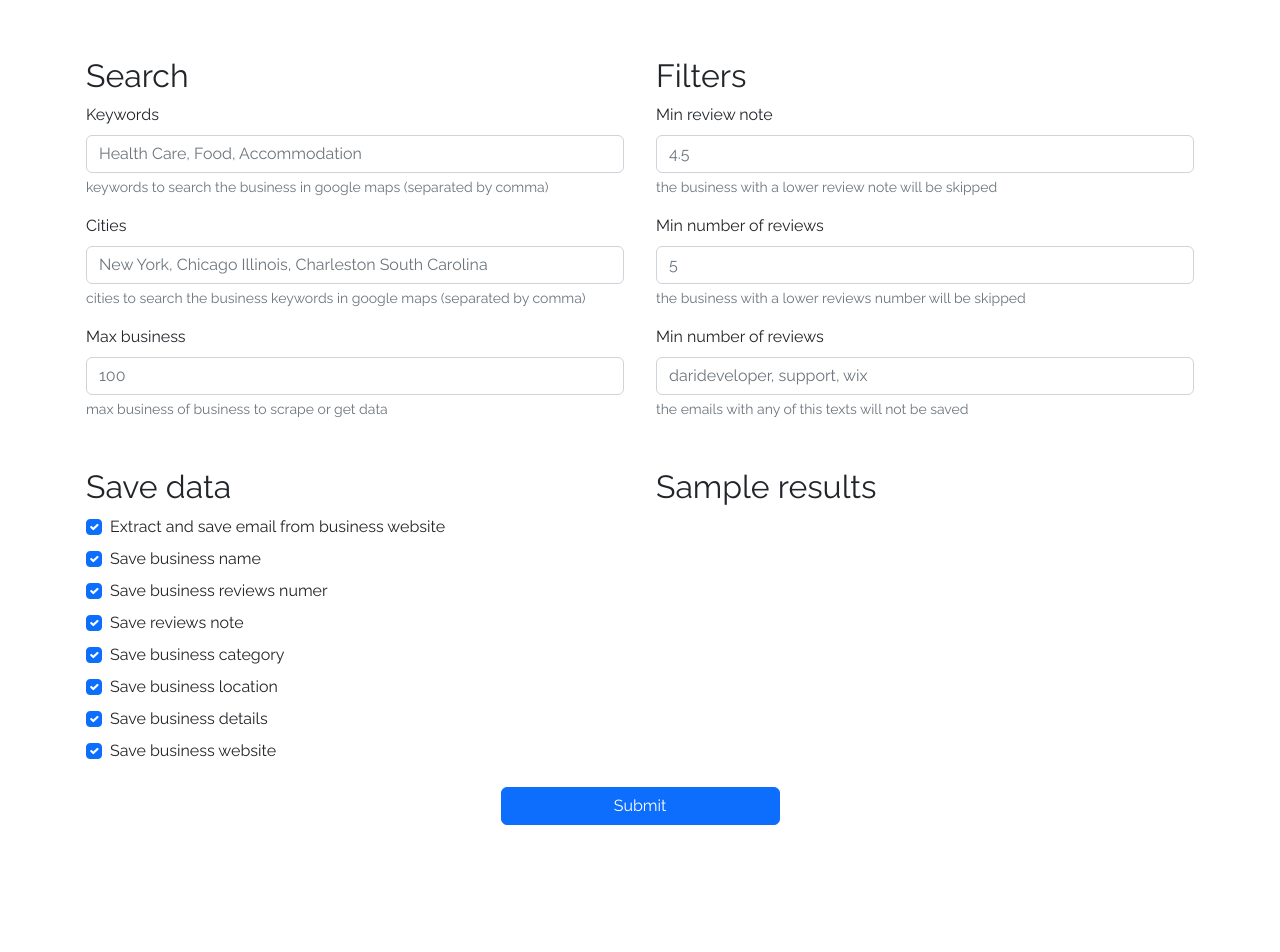
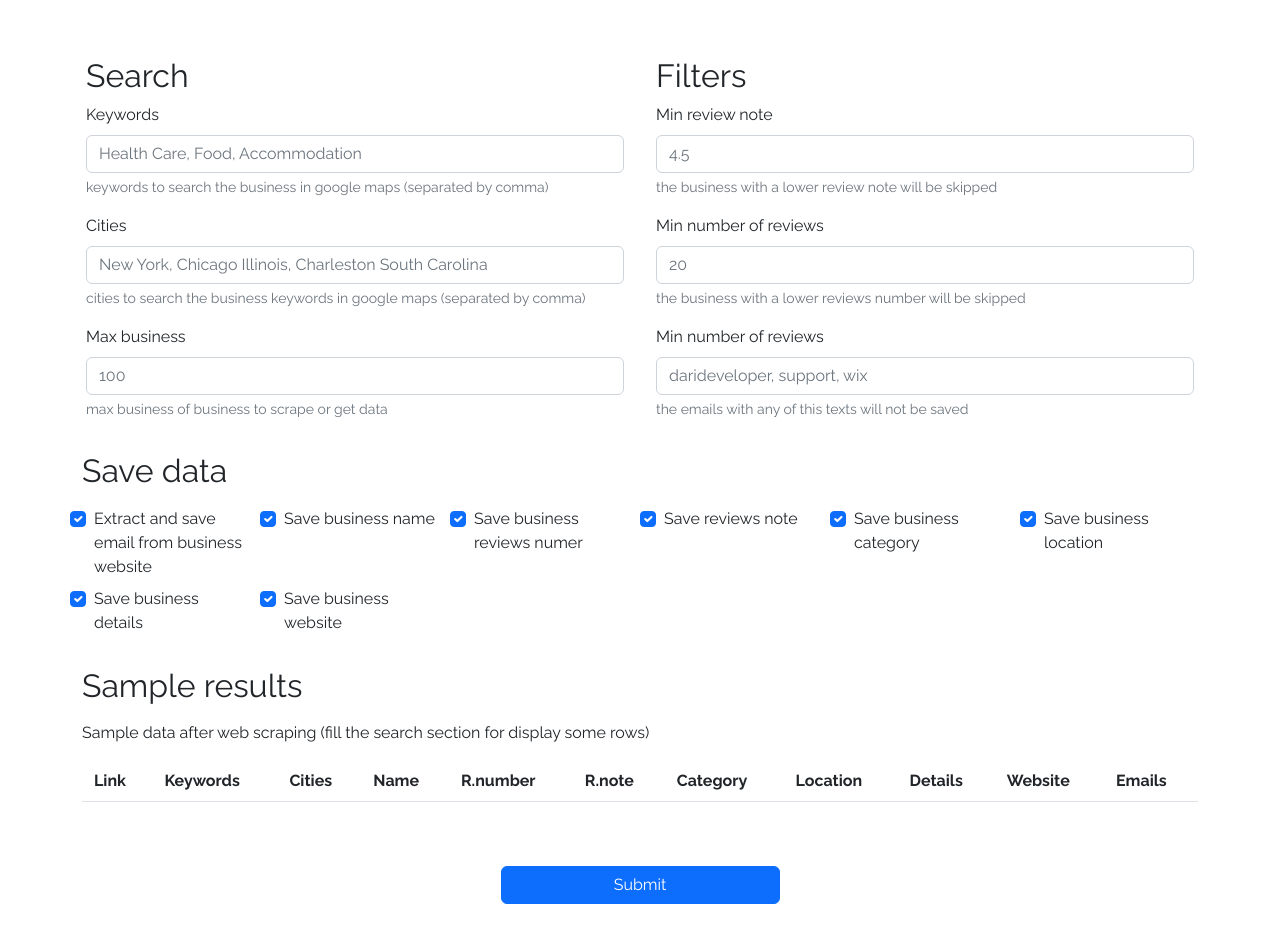
Before and after one commit to darideveloper/leads-generator-google-maps, a Flask app: page / in a window 1280 px wide. Shown: the part 355-1307 px from the top of the page. Before the commit the page ends 1180 px from the top, so only its background shows below. Run offline with Flask 2, Linux system fonts and the light colour scheme; lists and menus that the app fills with data are empty.

Commit message:
sample results: layout and dinamic data

```diff
--- a/static/css/styles.css
+++ b/static/css/styles.css
@@ -6,4 +6,14 @@
   display: none !important;
 }
 
+.wrapper-table {
+  overflow-y: visible !important;
+}
+
+@media screen and (max-width: 992px) {
+  .hide-mobile {
+    display: none !important;
+  }
+}
+
 /*# sourceMappingURL=styles.css.map */
--- a/static/css/styles.sass
+++ b/static/css/styles.sass
@@ -5,3 +5,10 @@
 
 .hidden
     display: none !important
+
+.wrapper-table
+    overflow-y: visible !important
+
+@media screen and (max-width: 992px)
+    .hide-mobile
+        display: none !important
--- a/static/js/form.js
+++ b/static/js/form.js
@@ -0,0 +1,142 @@
+const inputs = document.querySelectorAll('input')
+const table_body = document.querySelector('tbody')
+const table_data_base = [
+    'www.google.com...',
+    '',
+    '',
+    'Tennessee Turf',
+    '',
+    '',
+    'Garden service',
+    '137 Cherokee Rd',
+    'Closed ⋅ Opens at...',
+    'www.darideveloper.com',
+    'contact@gmail.com,sales@gmail.com',
+]
+var table_data = []
+
+window.onload = () => {
+    // Copy base list
+    for (let i = 0; i < 9; i++) {
+        table_data.push([...table_data_base])
+    }
+
+    // Generate random reviews num
+    table_data = table_data.map((row) => {
+        row[4] = Math.floor(Math.random() * 100)
+        return row
+    })
+
+    // Generate random note
+    table_data = table_data.map((row) => {
+        row[5] = Math.floor(Math.random() * 50) / 10
+        return row
+    })
+
+    // Reset table
+    update_table()
+
+    // Add event listener to the inputs
+    for (const input of inputs) {
+        input.addEventListener('change', (e) => {
+            update_date(e)
+            update_table()
+        })
+    }
+}
+
+function update_date(e) {
+    // Update data with user inputs events
+
+    // Update keywords in sample data
+    if (e.target.id == 'keywords') {
+        table_data = table_data.map((row) => {
+            row[1] = e.target.value
+            return row
+        })
+    }
+
+    // Update cities
+    if (e.target.id == 'cities') {
+        table_data = table_data.map((row) => {
+            row[2] = e.target.value
+            return row
+        })
+    }
+
+    // Update min review note
+    if (e.target.id == 'min-reviews-note') {
+        console.log ("note")
+        table_data = table_data.map((row) => {
+            const value = parseFloat (e.target.value)
+            row[5] = Math.floor(Math.random() * (5 - value)) + value
+            return row
+        })
+    }
+
+    // update min review number
+    if (e.target.id == 'min-reviews-num') {
+        table_data = table_data.map((row) => {
+            const value = parseFloat (e.target.value)
+            row[4] = Math.floor(Math.random() * (100 - value)) + value
+            return row
+        })
+    }
+
+    // activate columns
+    if (e.target.type == 'checkbox') {
+        let column = parseInt(e.target.getAttribute('column'))
+
+        if (e.target.checked) {
+            // add sample data ro row
+            table_data = table_data.map((row) => {
+                row[column] = table_data_base[column]
+                return row
+            })
+        } else {
+            // delete row column
+            table_data = table_data.map((row) => {
+                row.splice(column, 1)
+                return row
+            })
+        }
+    }
+
+    console.log (table_data)
+}
+
+function update_table() {
+    // Draw table with the current data
+
+    // Delete last tabñe
+    table_body.innerHTML = ''
+
+    // Validate if the are keywords and city
+    keyword = table_data[0][1]
+    city = table_data[0][2]
+    if (keyword && city) {
+        let html = ''
+
+        // Create rows
+        for (const [row_id, row] of table_data.entries()) {
+            let row_html = ''
+
+            // Class for hide rows in mobile
+            class_name = ''
+            if (row_id >= 4) {
+                class_name = 'hide-mobile'
+            }
+
+            // Save cell
+            for (const cell of row) {
+                row_html += `<td class="${class_name}">${cell}</td>`
+            }
+
+            // Save row
+            html += `<tr>${row_html}</tr>`
+
+            // Insert html in table body
+            table_body.innerHTML = html
+        }
+    }
+}
--- a/templates/index.html
+++ b/templates/index.html
@@ -59,7 +59,7 @@
                     </div>
                     <div class="mb-2">
                         <label class="form-label" for="min-reviews-num">Min number of reviews</label>
-                        <input class="form-control" type="text" name="min-reviews-num" id="min-reviews-num" placeholder="5">
+                        <input class="form-control" type="text" name="min-reviews-num" id="min-reviews-num" placeholder="20">
                         <p class="form-text">the business with a lower reviews number will be skipped</p>
                     </div>
                     <div class="mb-2">
@@ -70,53 +70,118 @@
                 </div>
             </div>
 
-            <div class="row">
-                <div class="col-12 col-md-6 p-3">
-                    <h2>Save data</h2>
-                    <div class="mb-2 form-check">
-                        <input class="form-check-input" type="checkbox" name="emails" id="emails" checked>
+            <div class="mb-4">
+                <h2 class="col-12 mb-3">Save data</h2>
+                <div class="row px-5 px-sm-0">
+                    <div class="mb-2 form-check col-12 col-md-3 col-lg-2">
+                        <input class="form-check-input" type="checkbox" name="emails" id="emails" checked column="10">
                         <label class="form-check-label" for="emails">Extract and save email from business website</label>
                     </div>
-                    <div class="mb-2 form-check">
-                        <input class="form-check-input" type="checkbox" name="save_name" id="save_name" checked>
+                    <div class="mb-2 form-check col-12 col-md-3 col-lg-2">
+                        <input class="form-check-input" type="checkbox" name="save_name" id="save_name" checked column="3">
                         <label class="form-check-label" for="save_name">Save business name</label>
                     </div>
-                    <div class="mb-2 form-check">
-                        <input class="form-check-input" type="checkbox" name="save_reviews_numer" id="save_reviews_numer" checked>
+                    <div class="mb-2 form-check col-12 col-md-3 col-lg-2">
+                        <input class="form-check-input" type="checkbox" name="save_reviews_numer" id="save_reviews_numer" checked column="4">
                         <label class="form-check-label" for="save_reviews_numer">Save business reviews numer</label>
                     </div>
-                    <div class="mb-2 form-check">
-                        <input class="form-check-input" type="checkbox" name="save_reviews_note" id="save_reviews_note" checked>
+                    <div class="mb-2 form-check col-12 col-md-3 col-lg-2">
+                        <input class="form-check-input" type="checkbox" name="save_reviews_note" id="save_reviews_note" checked column="5">
                         <label class="form-check-label" for="save_reviews_note">Save reviews note</label>
                     </div>
-                    <div class="mb-2 form-check">
-                        <input class="form-check-input" type="checkbox" name="save_category" id="save_category" checked>
+                    <div class="mb-2 form-check col-12 col-md-3 col-lg-2">
+                        <input class="form-check-input" type="checkbox" name="save_category" id="save_category" checked column="6">
                         <label class="form-check-label" for="save_category">Save business category</label>
                     </div>
-                    <div class="mb-2 form-check">
-                        <input class="form-check-input" type="checkbox" name="save_location" id="save_location" checked>
+                    <div class="mb-2 form-check col-12 col-md-3 col-lg-2">
+                        <input class="form-check-input" type="checkbox" name="save_location" id="save_location" checked column="7">
                         <label class="form-check-label" for="save_location">Save business location</label>
                     </div>
-                    <div class="mb-2 form-check">
-                        <input class="form-check-input" type="checkbox" name="save_details" id="save_details" checked>
+                    <div class="mb-2 form-check col-12 col-md-3 col-lg-2">
+                        <input class="form-check-input" type="checkbox" name="save_details" id="save_details" checked column="9">
                         <label class="form-check-label" for="save_details">Save business details</label>
                     </div>
-                    <div class="mb-2 form-check">
-                        <input class="form-check-input" type="checkbox" name="save_web_page" id="save_web_page" checked>
+                    <div class="mb-2 form-check col-12 col-md-3 col-lg-2">
+                        <input class="form-check-input" type="checkbox" name="save_web_page" id="save_web_page" checked column="9">
                         <label class="form-check-label" for="save_web_page">Save business website</label>
                     </div>
                 </div>
-                <div class="col-12 col-md-6 p-3">
-                    <h2>Sample results</h2>
+            </div>
+            <div>
+                <h2 class="mb-3">Sample results</h2>
+                <p>Sample data after web scraping (fill the search section for display some rows)</p>
+                <div class="wrapper-table overflow-scroll">
+                    <table class="table w-100 table-hover table-responsive-sm">
+                        <thead>
+                            <th scope="col">
+                                <span class="m-1">
+                                    Link
+                                </span>
+                            </th>
+                            <th scope="col">
+                                <span class="m-1">
+                                    Keywords
+                                </span>
+                            </th>
+                            <th scope="col">
+                                <span class="m-1">
+                                    Cities
+                                </span>
+                            </th>
+                            <th scope="col">
+                                <span class="m-1">
+                                    Name
+                                </span>
+                            </th>
+                            <th scope="col">
+                                <span class="m-1">
+                                    R.number
+                                </span>
+                            </th>
+                            <th scope="col">
+                                <span class="m-1">
+                                    R.note
+                                </span>
+                            </th>
+                            <th scope="col">
+                                <span class="m-1">
+                                    Category
+                                </span>
+                            </th>
+                            <th scope="col">
+                                <span class="m-1">
+                                    Location
+                                </span>
+                            </th>
+                            <th scope="col">
+                                <span class="m-1">
+                                    Details
+                                </span>
+                            </th>
+                            <th scope="col">
+                                <span class="m-1">
+                                    Website
+                                </span>
+                            </th>
+                            <th scope="col">
+                                <span class="m-1">
+                                    Emails
+                                </span>
+                            </th>
+                        </thead>
+                        <tbody>
+                        </tbody>
+                    </table>
                 </div>
             </div>
 
-            <div class="d-flex justify-content-center">
+            <div class="d-flex justify-content-center my-5">
                 <button class="btn btn-primary w-25" type="submit">Submit</button>
             </div>
         </form>
     </main>
 
     <script src="https://cdn.jsdelivr.net/npm/bootstrap@5.2.1/dist/js/bootstrap.bundle.min.js" integrity="sha384-u1OknCvxWvY5kfmNBILK2hRnQC3Pr17a+RTT6rIHI7NnikvbZlHgTPOOmMi466C8" crossorigin="anonymous"></script>
+    <script src="{{url_for('static', filename='js/form.js')}}"></script>
 </body>
 </html>
```
Also changed, not shown: 1 other file.
